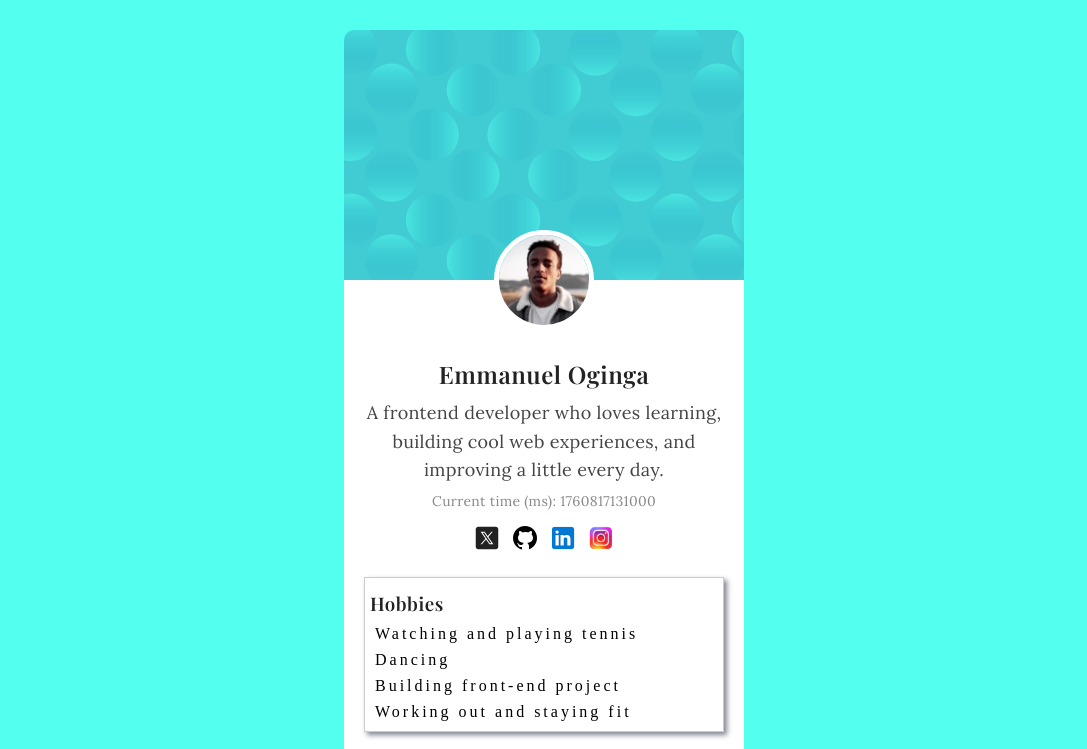
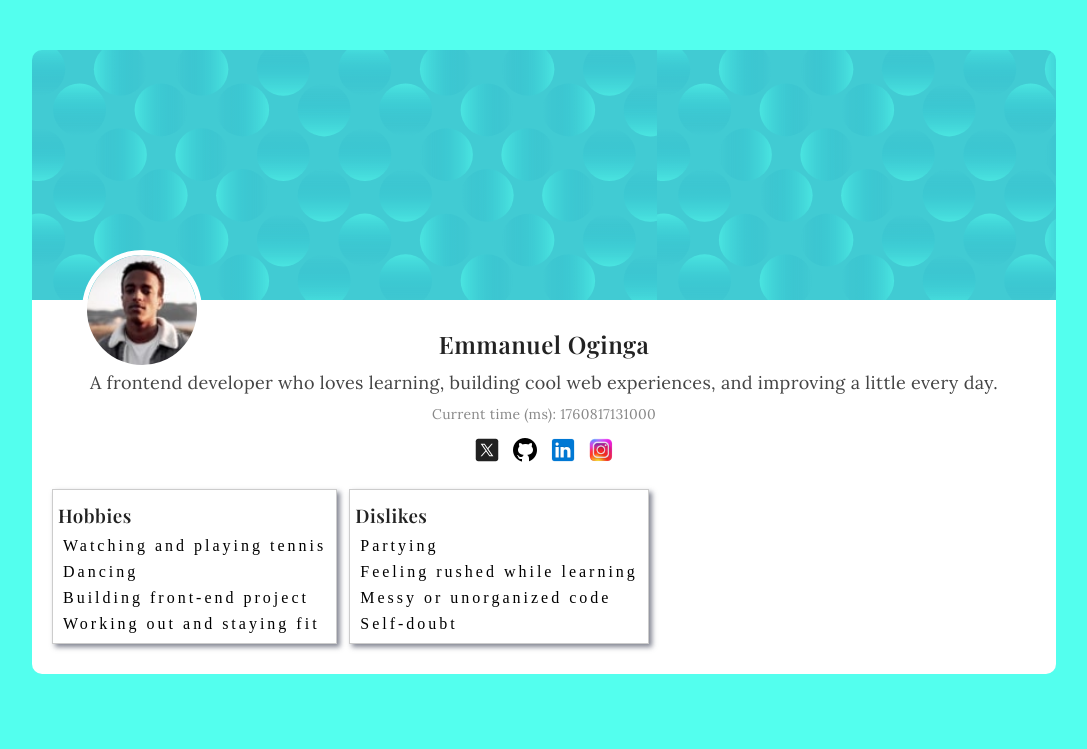
Before and after one commit to EmmanuelCrafts/HNG-internship, a plain HTML site: page index.html in a window 1280 px wide. Shown: the top 749 px of the page, without its empty margins (96-1183 px from the left). Drawn offline with nearby package versions, Linux system fonts and the light colour scheme.

Commit message:
style: add styles for tablet designs

```diff
--- a/index.html
+++ b/index.html
@@ -16,15 +16,15 @@
         <p class="bio" data-testid="test-user-bio">A frontend developer who loves learning, building cool web experiences, and improving a little every day.</p>
         <p  class="time" data-testid="test-user-time"></p>
 
-        <section data-testid="test-user-social-links">
+        <nav data-testid="test-user-social-links">
             <ul class="logos">
                 <li><a href="https://x.com/EmmanuelCrafts" target="_blank" rel="noopener noreferrer" data-testid="test-user-social-twitter"><img src="images/icons8-twitter (1).svg" alt="twitter logo"></a></li>
                 <li><a href="https://github.com/EmmanuelCrafts" target="_blank" rel="noopener noreferrer" data-testid="test-user-social-github"><img src="images/icons8-github-30.png" alt="github logo"></a></li>
-                <li><a href="https://www.linkedin.com/in/emmanuel-oginga-ab1ba9352/" target="_blank" rel="noopener noreferrer" data-testid="test-user-social-linkedIn"><img src="images/icons8-linkedin-48.png" alt="linkedin logo"></a></li>
+                <li><a href="https://www.linkedin.com/in/emmanuel-oginga-ab1ba9352/" target="_blank" rel="noopener noreferrer" data-testid="test-user-social-linkedin"><img src="images/icons8-linkedin-48.png" alt="linkedin logo"></a></li>
                 <li><a href="https://www.instagram.com/n.u.e.lla/" target="_blank" rel="noopener noreferrer" data-testid="test-user-social-instagram"><img src="images/icons8-instagram-logo-94.png" alt="instagram logo"></a></li>
             </ul>
-        </section>
-
+        </nav>
+       <div class="container">
         <section class="sec-container">
             <h3>Hobbies</h3>
             <ul class="hobbies list" data-testid="test-user-hobbies">
@@ -44,6 +44,7 @@
                 <li>Self-doubt</li>
             </ul>
         </section>
+        </div>
     </article>
     <script>
         // Display current time in the user time paragraph
@@ -53,7 +54,7 @@
         time.textContent = `Current time (ms): ${milliseconds}`;
        }
        setInterval(updateTime, 1000);
-       updateTime;
+       updateTime();
     </script>
 </body>
 </html>
--- a/style.css
+++ b/style.css
@@ -36,20 +36,13 @@ ul {
     color: inherit;
 }
 
+
 a:focus {
     outline: 2px solid #41cbd3;
     outline-offset: 2px;
     box-shadow: 3px 5px 10px #19a1ae;
 }
-h2 {
-    text-align: center;
-    padding: 10px;
-    margin-top: 300px;
-}
-h3 {
-    margin-top: 5px;
-    padding-left: 5px;
-}
+
 .profile-card {
   background: url(images/bg-pattern-card.svg),#fff;
   background-repeat: repeat-x;
@@ -58,8 +51,31 @@ h3 {
   padding-bottom: 30px;
   width: 400px;
   border-radius: 10px;
-  margin: 30px auto;
+  margin: 50px auto;
   position: relative;
+}
+
+
+@media (min-width: 768px) {
+    .profile-card {
+        width: 80%;
+    }
+}
+
+h2 {
+    text-align: center;
+    padding: 10px;
+    margin-top: 300px;
+}
+
+@media (min-width: 768px) {
+    h2 {
+        margin-top: 250px;
+    }
+}
+h3 {
+    margin-top: 5px;
+    padding-left: 5px;
 }
 
 
@@ -83,6 +99,14 @@ h3 {
   border: 5px solid #fff;
 }
 
+@media (min-width: 768px){
+    .avatar {
+        width: 120px;
+        height: 120px;
+        left: 50px;
+        top: ;
+    }
+}
 .sec-container {
   margin-top: 20px;
   border: 1px solid #ccc;
@@ -100,6 +124,17 @@ h3 {
   padding-left: 10px;
 }
 
+@media (min-width: 768px){
+    .sec-container {
+        padding-right: 10px;
+    }
+}
+@media (min-width: 768px){
+    .container {
+        display: flex;
+        gap: 12px;
+    }
+}
 .logos img{
     width: 30px;
     height: 30px;
```
